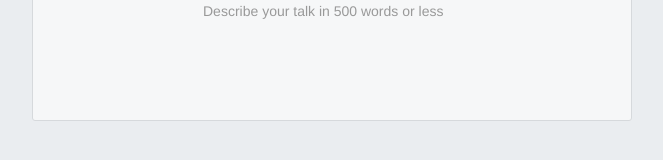
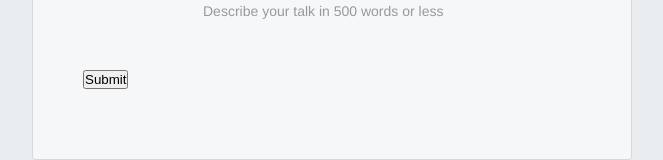
Before and after one commit to ReyHill/basic-form, a plain HTML site: page index.html in a window 1280 px wide. Shown: the part 719-879 px from the top of the page, without its empty margins (308-971 px from the left). Drawn offline with Linux system fonts and the light colour scheme.

Commit message:
Add submit button to form

```diff
--- a/index.html
+++ b/index.html
@@ -41,6 +41,9 @@
             <textarea id="abstract" name="abstract"></textarea>
             <div class="instructions">Describe your talk in 500 words or less</div>
         </div>
+        <div class="form-row">
+            <button>Submit</button>
+        </div>
     </form>
 
 </body>
```
